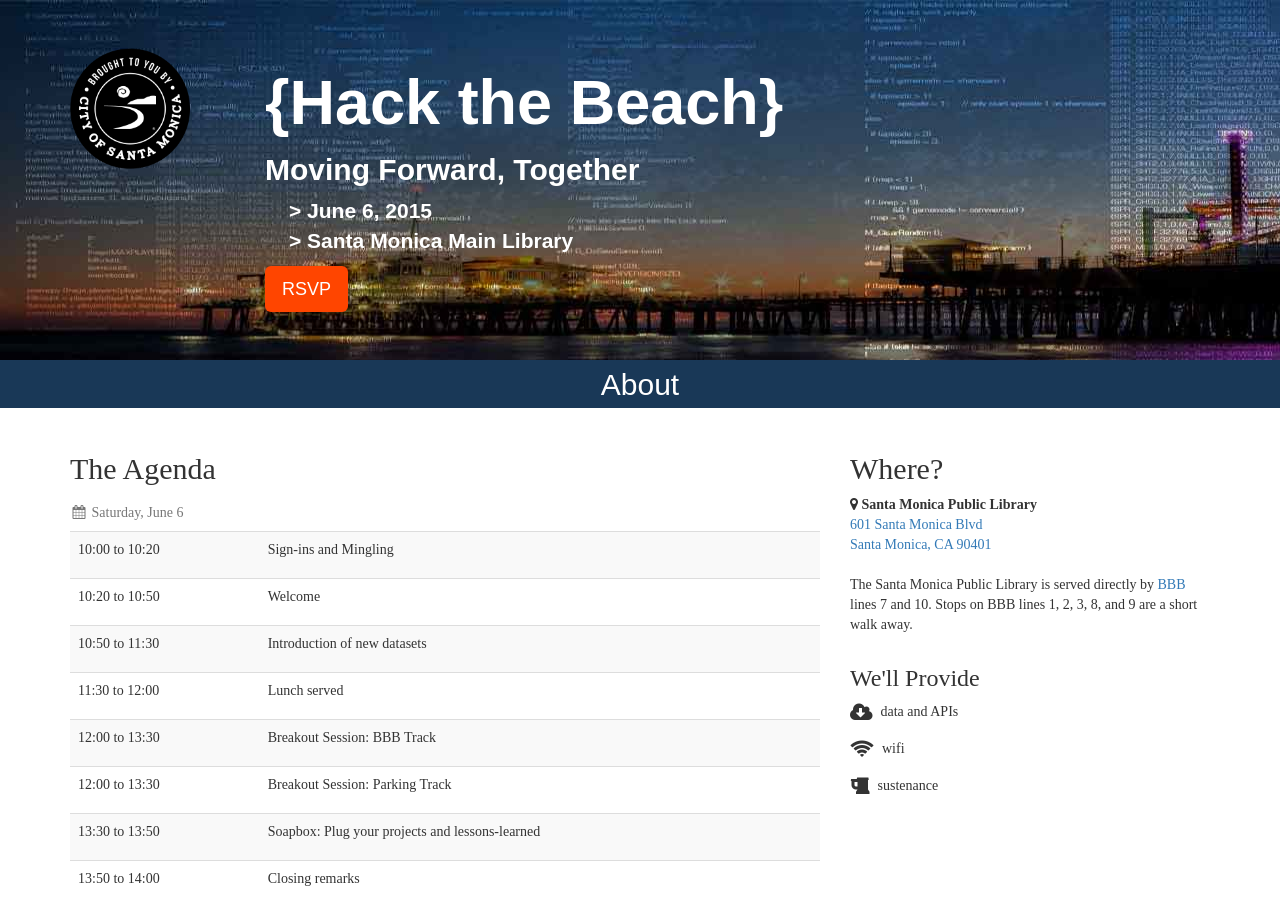
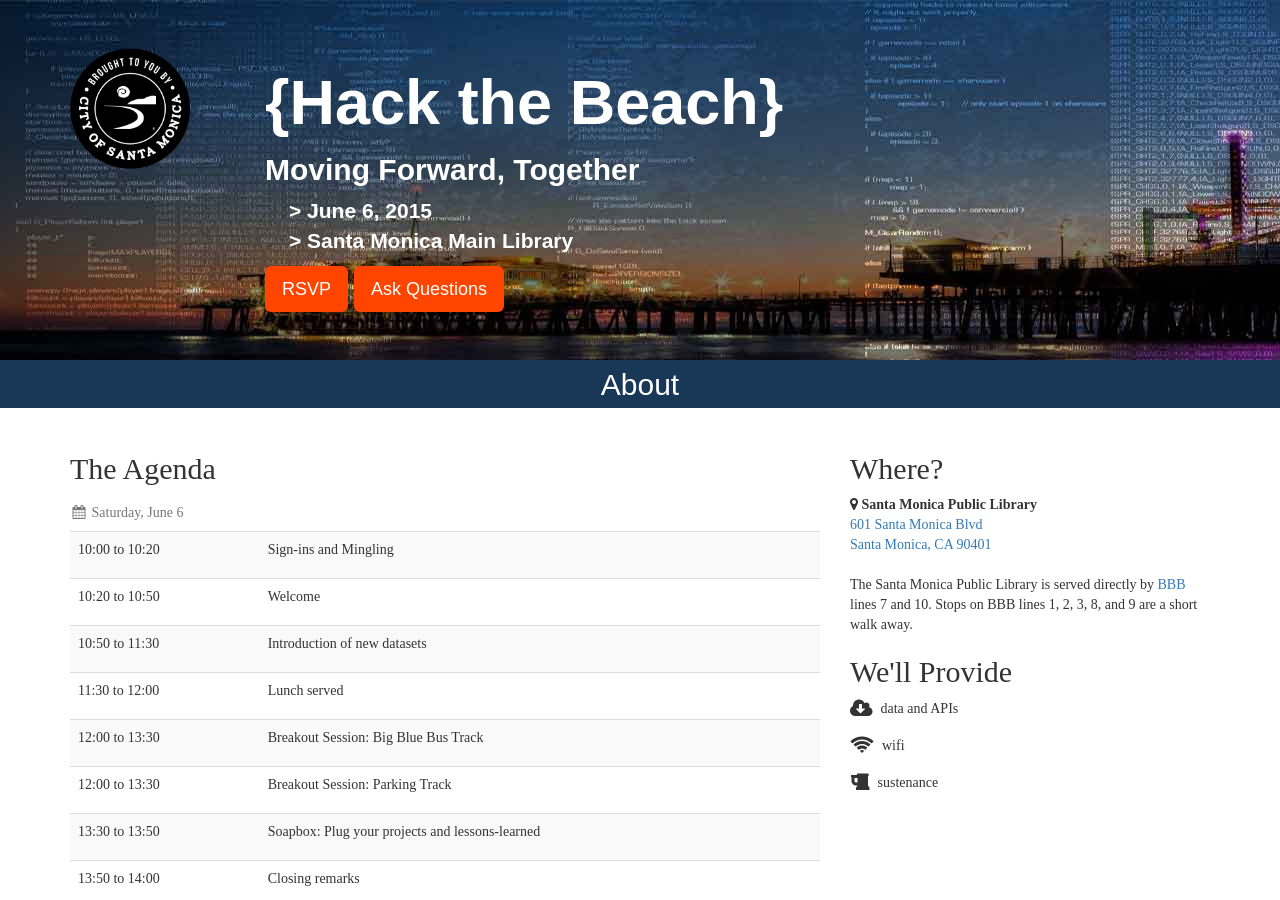
Before and after one commit to CityofSantaMonica/hackthebeach, a Jekyll site: the page built from index.html, in a window 1280 px wide and 900 px high. Built offline with Jekyll 4.4.1, drawn with Linux system fonts in a browser that asks for light colours; nearby versions of some CDN libraries; comment, search, counter and statistics services are not loaded.

Commit message:
simplify overview

```diff
--- a/_data/agenda.yaml
+++ b/_data/agenda.yaml
@@ -18,7 +18,7 @@
 
     - start: "12:00"
       end: "13:30"
-      what: "Breakout Session: BBB Track"
+      what: "Breakout Session: Big Blue Bus Track"
 
     - start: "12:00"
       end: "13:30"
--- a/_includes/jumbotron.html
+++ b/_includes/jumbotron.html
@@ -18,6 +18,7 @@
               <li>Santa Monica Main Library</li>
             </ul>
             <a class="btn btn-lg" target="_blank" href="http://www.eventbrite.com/e/city-of-santa-monica-presents-hack-the-beach-tech-tackles-traffic-tickets-16847693906">RSVP</a>
+            <a class="btn btn-lg" href="#disqus_thread">Ask Questions</a>
           </div>
         </div>
       </div>
--- a/_includes/overview.html
+++ b/_includes/overview.html
@@ -5,8 +5,24 @@
   </div>
   <div class="col-md-4">
     <h2>Where?</h2>
-    {% include overview/address.html %}
-    {% include overview/bbb.html %}
-    {% include overview/prepare.html %}
+    <address>
+      <i class="fa fa-map-marker"></i>
+      <strong>Santa Monica Public Library</strong>
+      <br >
+      <a href="https://goo.gl/maps/ACLcZ" target="_blank">601 Santa Monica Blvd <br />Santa Monica, CA 90401</a>
+    </address>
+
+    <p>The Santa Monica Public Library is served directly by <a href="http://www.bigbluebus.com" target="_blank">BBB</a> lines 7 and 10. Stops on BBB lines 1, 2, 3, 8, and 9 are a short walk away.</p>
+
+    <h2>We'll Provide</h2>
+    <ul class="prepare">
+      {% for item in site.data.prepare.us %}
+      <li>
+        <div>
+          <i class="fa fa-fw {{ item.icon }}"></i> <span>{{ item.text }}</span>
+        </div>
+      </li>
+      {% endfor %}
+    </ul>
   </div>
 </div>
--- a/_includes/overview/address.html
+++ /dev/null
@@ -1,6 +0,0 @@
-<address>
-  <i class="fa fa-map-marker"></i>
-  <strong>Santa Monica Public Library</strong>
-  <br >
-  <a href="https://goo.gl/maps/ACLcZ" target="_blank">601 Santa Monica Blvd <br />Santa Monica, CA 90401</a>
-</address>
--- a/_includes/overview/bbb.html
+++ /dev/null
@@ -1 +0,0 @@
-<p>The Santa Monica Public Library is served directly by <a href="http://www.bigbluebus.com" target="_blank">BBB</a> lines 7 and 10. Stops on BBB lines 1, 2, 3, 8, and 9 are a short walk away.</p>
--- a/_includes/overview/prepare.html
+++ /dev/null
@@ -1,14 +0,0 @@
-<div class="row">
-  <div class="col-md-6">
-    <h3>We'll Provide</h3>
-    <ul class="prepare">
-      {% for item in site.data.prepare.us %}
-      <li>
-        <div>
-          <i class="fa fa-fw {{ item.icon }}"></i> <span>{{ item.text }}</span>
-        </div>
-      </li>
-      {% endfor %}
-    </ul>
-  </div>
-</div>
```
